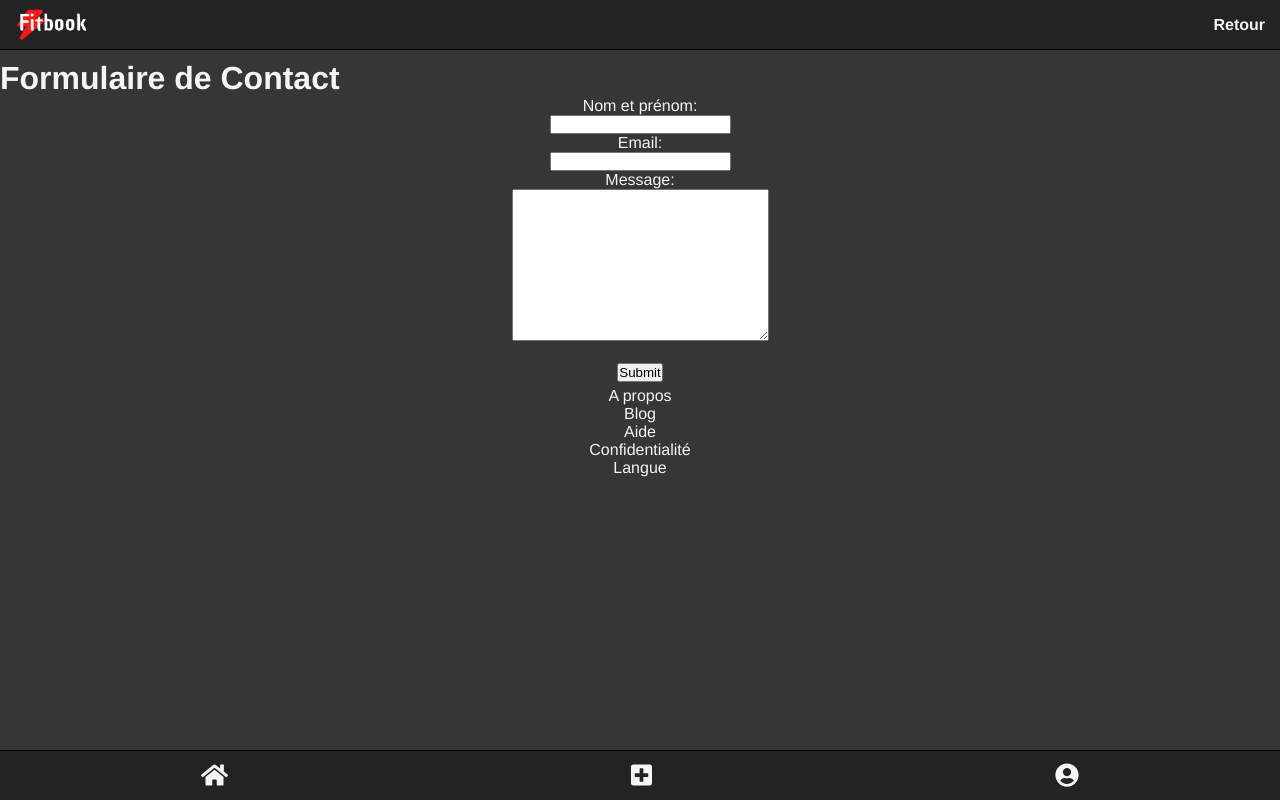
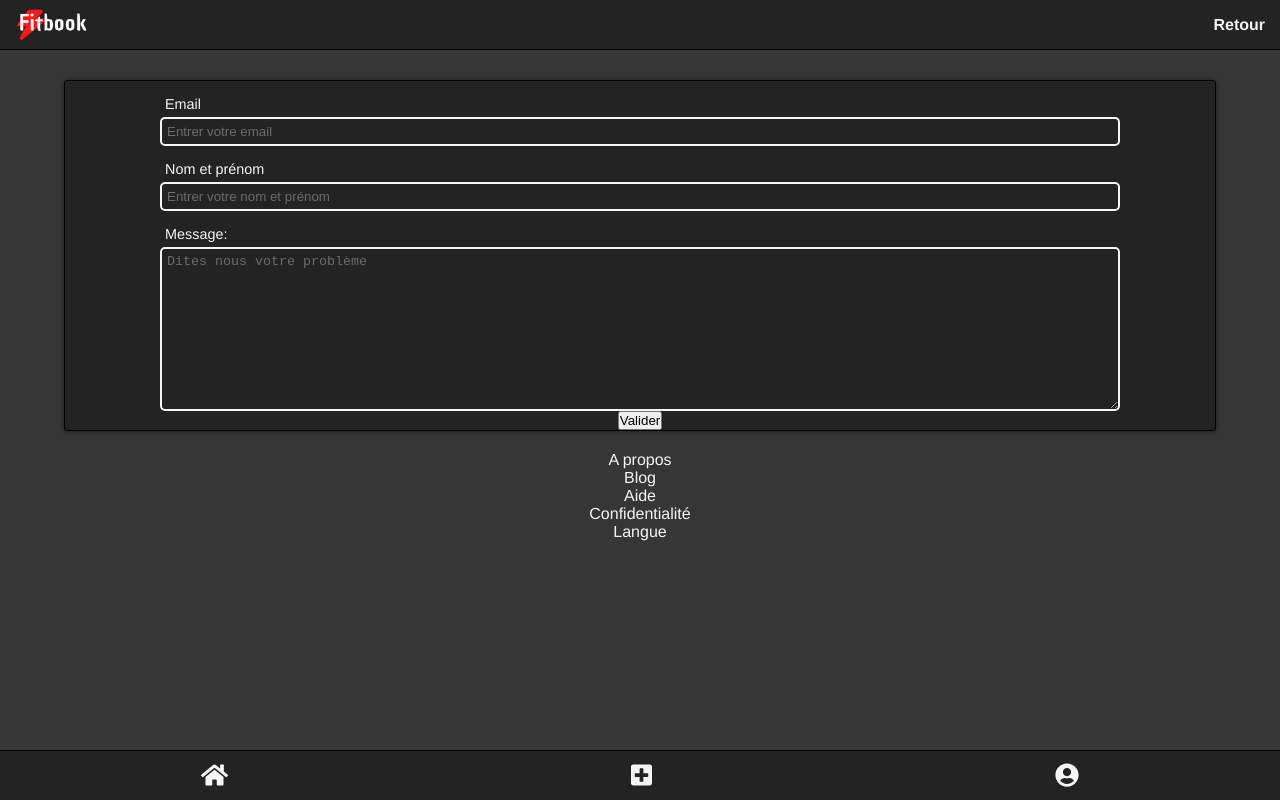
Before and after one commit to chaoukifrej/Fitbook, a Vue app: page /Contact in a window 1280 px wide. Built offline with nearby package versions, Linux system fonts and the light colour scheme.

Commit message:
modification CSS

```diff
--- a/src/views/Contact.vue
+++ b/src/views/Contact.vue
@@ -2,17 +2,33 @@
   <div class="contact">
     <Header />
     <Footer />
-    <div id="input">
-      <h1 class="title">Formulaire de Contact</h1>
-      <p>Nom et prénom:</p>
-      <input text="Entrez votre nom et prénom" />
-      <p>Email:</p>
-      <input text="Entrez votre mail" />
-      <p>Message:</p>
-      <textarea name="Message" id="message" cols="30" rows="10"></textarea>
+    <div class="containerContact">
+      <form action="" method="">
+        <div class="email">
+          <label for="email">Email</label>
+          <input type="email" placeholder="Entrer votre email" required />
+        </div>
+        <div class="nomPrenom">
+          <label for="nomPrenom">Nom et prénom</label>
+          <input
+            type="nomPrenom"
+            placeholder="Entrer votre nom et prénom"
+            required
+          />
+        </div>
+        <div class="message">
+          <label for="message">Message:</label>
+          <textarea
+            name="message"
+            cols="30"
+            rows="10"
+            placeholder="Dites nous votre problème"
+          ></textarea>
+        </div>
+
+        <input type="submit" value="Valider" />
+      </form>
     </div>
-    <br />
-    <input type="Submit" />
     <div class="fonctionnalite">
       <p>A propos</p>
       <p>Blog</p>
@@ -35,18 +51,44 @@ export default {
 </script>
 
 <style lang="scss">
-.contact {
-  .title {
-    text-align: center;
-    display: flex;
-  }
-  .fonctionnalite {
+.containerContact {
+  background-color: #232323;
+  box-shadow: 0 0px 5px rgba(0, 0, 0, 0.5);
+  border: 1px solid #000000;
+  border-radius: 3px;
+  width: 90%;
+  margin: 20px 5%;
+  padding: 0 10px;
+  form {
     display: flex;
     flex-direction: column;
-    padding: 5px;
-    border-radius: 5px;
-  }
-  #input {
+    align-items: center;
+    div {
+      display: flex;
+      flex-direction: column;
+      label {
+        text-align: start;
+        margin: 15px 0 5px 5px;
+        font-size: 0.9rem;
+      }
+      input,
+      textarea {
+        width: 75vw;
+        padding: 5px;
+        border: 2px solid whitesmoke;
+        border-radius: 5px;
+        background-color: transparent;
+        color: whitesmoke;
+        outline: none;
+        transition: 0.4s;
+        &::placeholder {
+          color: rgb(107, 107, 107);
+        }
+        &:focus {
+          border: 2px solid #ff1616;
+        }
+      }
+    }
   }
 }
 </style>
```
